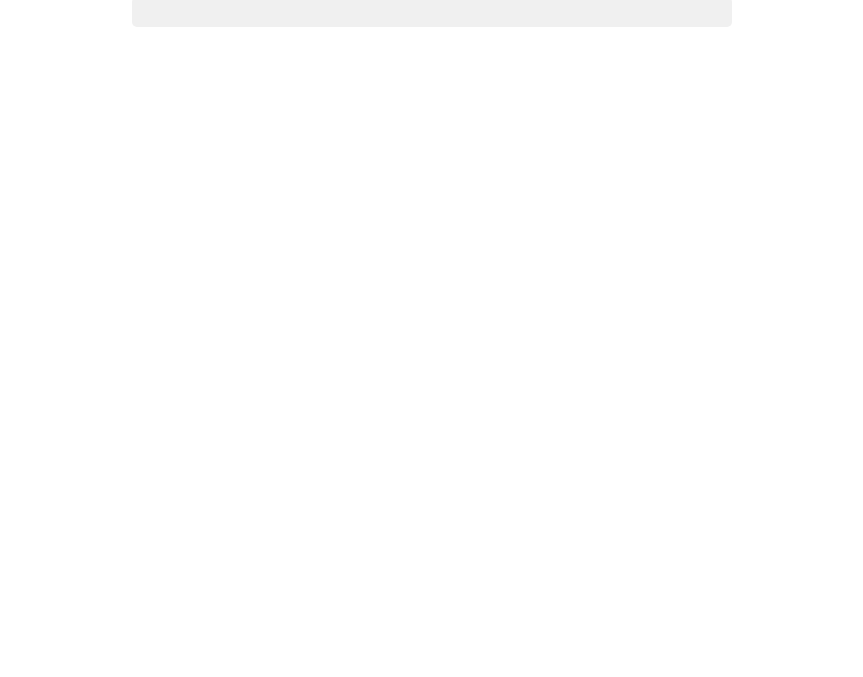
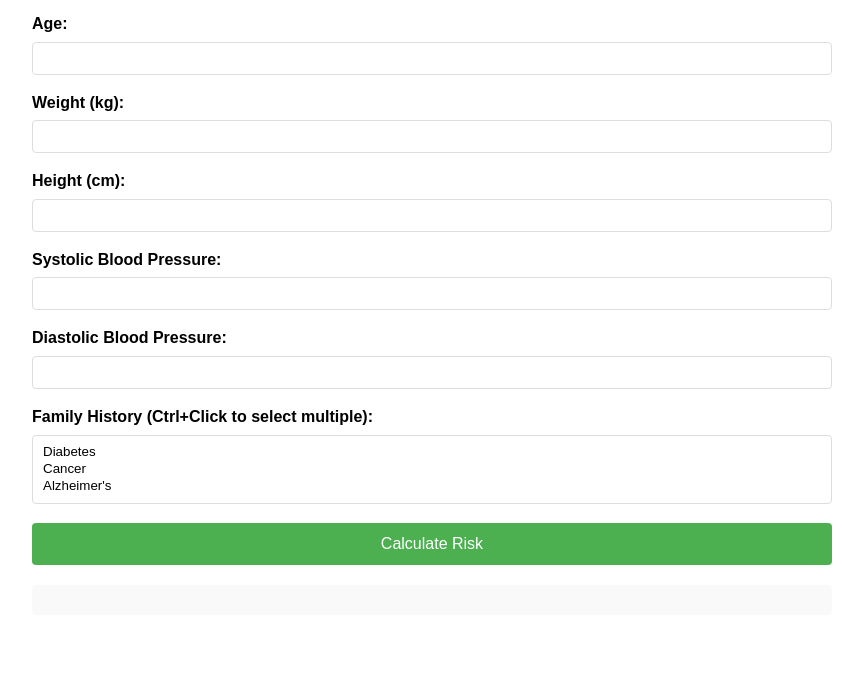
Before and after one commit to VoxScripts/health-insurance-azure, a website: page public/index.html in a window 1280 px wide. Shown: the part 123-800 px from the top of the page, without its empty margins (208-1071 px from the left). Drawn offline with Linux system fonts and the light colour scheme.

Commit message:
Update index.html v2

```diff
--- a/public/index.html
+++ b/public/index.html
@@ -1,38 +1,130 @@
 <!DOCTYPE html>
-<html>
+<html lang="en">
 <head>
+    <meta charset="UTF-8">
+    <meta name="viewport" content="width=device-width, initial-scale=1.0">
     <title>Health Insurance Risk Calculator</title>
     <style>
-        body { font-family: Arial, sans-serif; max-width: 600px; margin: 20px auto; padding: 20px; }
-        label { display: block; margin: 10px 0 5px; }
-        input, select { width: 100%; padding: 8px; margin-bottom: 10px; }
-        button { padding: 10px 20px; background: #4CAF50; color: white; border: none; cursor: pointer; }
-        .result { margin-top: 20px; padding: 15px; background: #f0f0f0; border-radius: 5px; }
+        body {
+            font-family: Arial, sans-serif;
+            max-width: 800px;
+            margin: 20px auto;
+            padding: 20px;
+            line-height: 1.6;
+        }
+        h1 {
+            color: #2c3e50;
+            text-align: center;
+        }
+        .form-group {
+            margin-bottom: 15px;
+        }
+        label {
+            display: block;
+            margin-bottom: 5px;
+            font-weight: bold;
+        }
+        input, select {
+            width: 100%;
+            padding: 8px;
+            border: 1px solid #ddd;
+            border-radius: 4px;
+            box-sizing: border-box;
+        }
+        button {
+            background-color: #4CAF50;
+            color: white;
+            padding: 12px 20px;
+            border: none;
+            border-radius: 4px;
+            cursor: pointer;
+            width: 100%;
+            font-size: 16px;
+        }
+        button:hover {
+            background-color: #45a049;
+        }
+        #result {
+            margin-top: 20px;
+            padding: 15px;
+            background-color: #f9f9f9;
+            border-radius: 4px;
+        }
+        .error {
+            color: red;
+            margin-top: 10px;
+        }
     </style>
 </head>
 <body>
-    <h1>Health Insurance Risk Calculator v2</h1>
+    <h1>Health Insurance Risk Calculator</h1>
+
     <form id="riskForm">
-        <!-- Keep all your existing form elements -->
-        <!-- ... -->
+        <div class="form-group">
+            <label for="age">Age:</label>
+            <input type="number" id="age" required min="1">
+        </div>
+
+        <div class="form-group">
+            <label for="weight">Weight (kg):</label>
+            <input type="number" id="weight" required min="1">
+        </div>
+
+        <div class="form-group">
+            <label for="height">Height (cm):</label>
+            <input type="number" id="height" required min="60">
+        </div>
+
+        <div class="form-group">
+            <label for="systolic">Systolic Blood Pressure:</label>
+            <input type="number" id="systolic" required min="1">
+        </div>
+
+        <div class="form-group">
+            <label for="diastolic">Diastolic Blood Pressure:</label>
+            <input type="number" id="diastolic" required min="1">
+        </div>
+
+        <div class="form-group">
+            <label for="familyHistory">Family History (Ctrl+Click to select multiple):</label>
+            <select id="familyHistory" multiple size="3">
+                <option value="diabetes">Diabetes</option>
+                <option value="cancer">Cancer</option>
+                <option value="alzheimer">Alzheimer's</option>
+            </select>
+        </div>
+
+        <button type="submit">Calculate Risk</button>
     </form>
 
-    <div id="result" class="result"></div>
+    <div id="result"></div>
+    <div id="error" class="error"></div>
 
     <script>
-        // UPDATE THIS WITH YOUR NEW WEB APP URL
-        const API_BASE = 'https://health-risk-v2.azurewebsites.net';
+        const API_BASE = 'https://health-risk-v2.azurewebsites.net'; // CHANGE TO YOUR WEB APP URL
 
         document.getElementById('riskForm').addEventListener('submit', async (e) => {
             e.preventDefault();
 
-            // Keep existing form data collection
-            // ...
+            // Clear previous results
+            document.getElementById('result').innerHTML = '';
+            document.getElementById('error').innerHTML = '';
+
+            // Get values
+            const age = parseInt(document.getElementById('age').value);
+            const weightKg = parseFloat(document.getElementById('weight').value);
+            const heightCm = parseFloat(document.getElementById('height').value);
+            const systolic = parseInt(document.getElementById('systolic').value);
+            const diastolic = parseInt(document.getElementById('diastolic').value);
+            const familyHistory = Array.from(document.getElementById('familyHistory').selectedOptions)
+                                      .map(option => option.value);
 
             try {
                 const response = await fetch(`${API_BASE}/api/calculate-risk`, {
                     method: 'POST',
-                    headers: { 'Content-Type': 'application/json' },
+                    headers: {
+                        'Content-Type': 'application/json'
+                    },
                     body: JSON.stringify({
                         age,
                         weightKg,
@@ -43,10 +135,24 @@
                     })
                 });
 
-                // Keep existing response handling
-                // ...
+                const data = await response.json();
+
+                if (!response.ok) {
+                    document.getElementById('error').innerHTML = data.error || 'Unknown error occurred';
+                    return;
+                }
+
+                // Display results
+                document.getElementById('result').innerHTML = `
+                    <h3>Results:</h3>
+                    <p><strong>BMI:</strong> ${data.bmi} (${data.bmiCategory})</p>
+                    <p><strong>Blood Pressure Category:</strong> ${data.bpCategory}</p>
+                    <p><strong>Risk Points:</strong> ${data.riskPoints}</p>
+                    <p><strong>Risk Category:</strong> ${data.riskCategory}</p>
+                `;
+
             } catch (error) {
-                document.getElementById('result').innerHTML = 'Error connecting to the server.';
+                document.getElementById('error').innerHTML = 'Failed to connect to server';
             }
         });
     </script>
```
